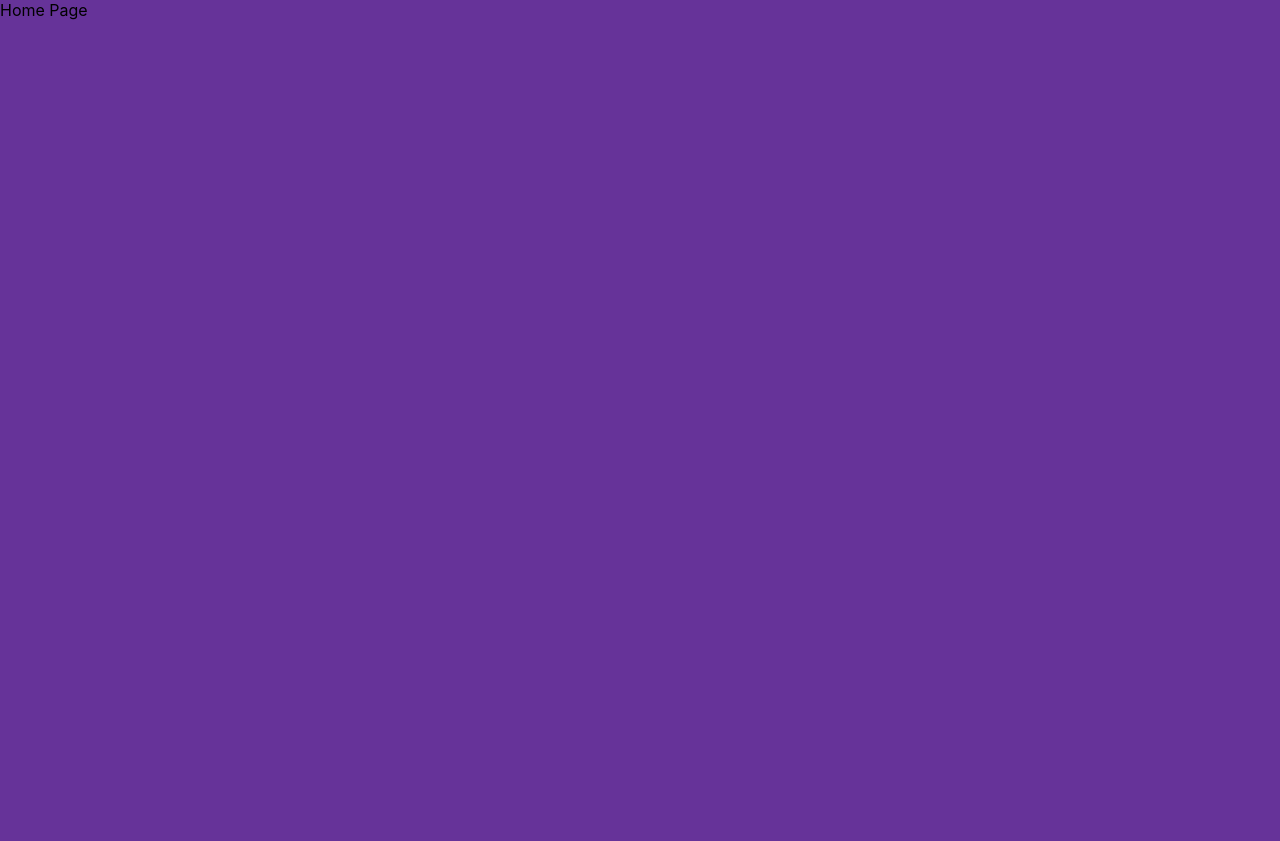
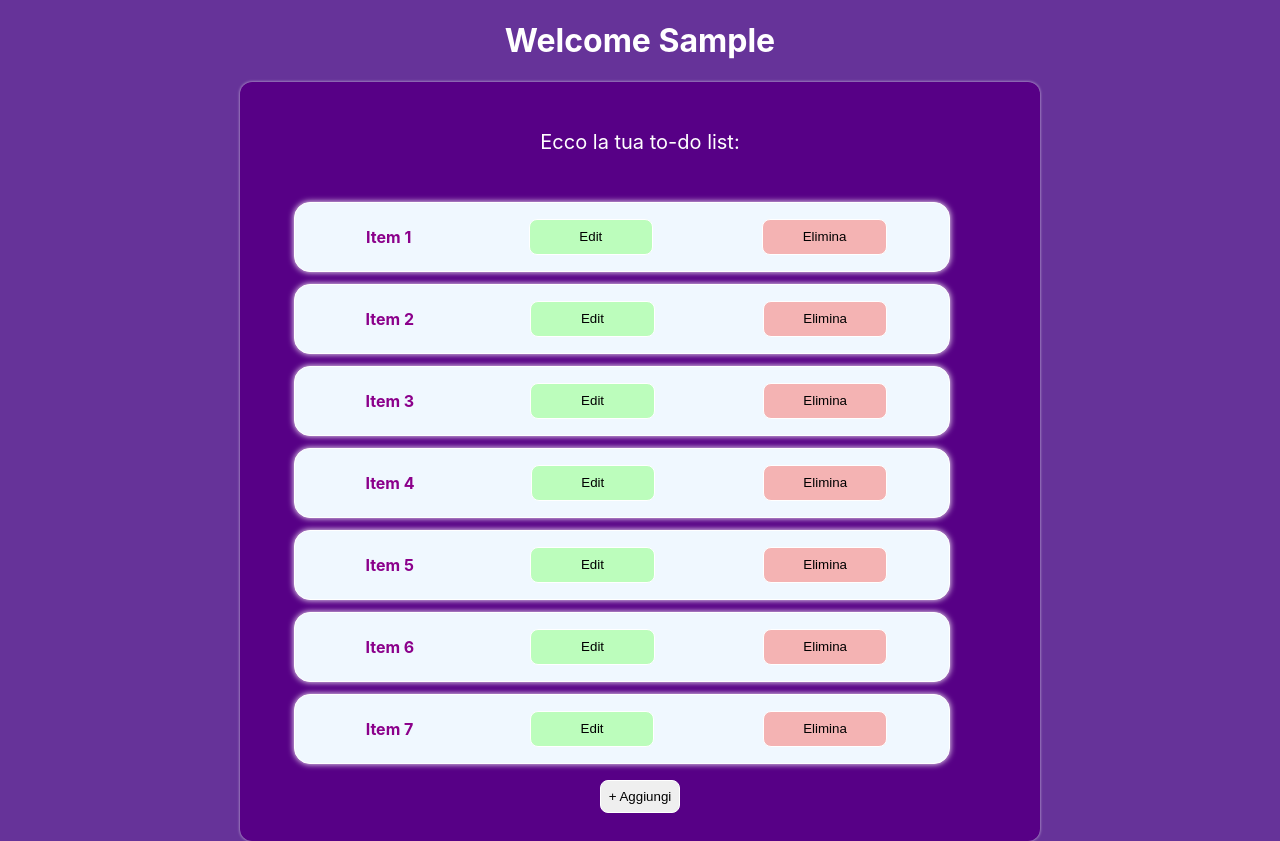
Before and after one commit to kastellai/testing_project, a React (Create React App) app: page / in a window 1280 px wide. Both pictures are taken after typing "Sample", "Sample123" into the empty fields and a click on the input "LOGIN". Before the commit the page ends 800 px from the top, so only its background shows below. Built offline with nearby package versions, Linux system fonts and the light colour scheme.

Commit message:
add ListItem and TodoList component for HomePage

```diff
--- /dev/null
+++ b/src/components/ListItem/index.jsx
@@ -0,0 +1,14 @@
+import "../ListItem/style.css"
+
+const ListItem = ({content}) => {
+
+    return (
+        <li className="listItem">
+            <div className="listItem__text">{content}</div>
+            <button className="listItem__btn-edit">Edit</button>
+            <button className="listItem__btn-delete">Elimina</button>
+        </li>
+    );
+}
+
+export default ListItem;
--- /dev/null
+++ b/src/components/ListItem/style.css
@@ -0,0 +1,36 @@
+.listItem {
+    padding: 16px;
+    width: 90%;
+    display: flex;
+    column-gap: 16px;
+    justify-content: space-around;
+    margin-top: 12px;
+    flex-wrap: wrap;
+
+    border: 1px solid white;
+    box-shadow: 0px 0px 6px 0px white;
+    background-color: aliceblue;
+    border-radius: 16px;
+}
+
+.listItem__text {
+    font-size: 16px;
+    color: darkmagenta;
+    font-weight: 700;
+    padding: 8px;
+}
+
+button {
+    border-radius: 8px;
+    border: 1px solid white;
+    padding: 8px;
+    width: 20%;
+}
+
+.listItem__btn-edit {
+    background-color: rgb(188, 253, 188);
+}
+
+.listItem__btn-delete {
+    background-color: rgb(244, 179, 179);
+}
--- /dev/null
+++ b/src/components/TodoList/index.jsx
@@ -0,0 +1,30 @@
+import ListItem from "./../ListItem"
+import "../TodoList/style.css"
+
+const items = [
+    "Item 1",
+    "Item 2",
+    "Item 3",
+    "Item 4",
+    "Item 5",
+    "Item 6",
+    "Item 7",
+]
+
+const TodoList = () => {
+    return(
+        <>
+            <div className="todoList__wrapper">
+                <p className="todoList__header">Ecco la tua to-do list:</p>
+                <ul>
+                    {items.map((item, index) => <ListItem key={index} content={item}/>)}
+                </ul>
+                <div>
+                    <button className="todoList__btn-add">+ Aggiungi</button>
+                </div>
+            </div>
+        </>
+    );
+}
+
+export default TodoList;
--- /dev/null
+++ b/src/components/TodoList/style.css
@@ -0,0 +1,32 @@
+.todoList__wrapper {
+    padding-top: 28px;
+    padding-bottom: 28px;
+    padding-left: 16px;
+    padding-right: 16px;
+
+    width: 60%;
+    border-radius: 12px;
+    box-shadow: 0px 0px 3px 0px rgba(255, 255, 255, 0.7);
+    background-color: rgb(87, 0, 134);
+
+    justify-self: center;
+    display: flex;
+    flex-direction: column;
+    align-items: center;
+}
+
+.todoList__btn-add {
+    width: 100%;
+
+}
+
+.todoList__header {
+    align-self: center;
+    font-size: 20px;
+    color: white;
+}
+
+.todoList__wrapper > ul {
+    padding: 0px;
+    width: 90%;
+}
--- a/src/pages/HomePage/index.jsx
+++ b/src/pages/HomePage/index.jsx
@@ -1,7 +1,14 @@
+import "../HomePage/style.css"
+import TodoList from "./../../components/TodoList"
 
 
-const HomePage = () => {
-    return (<div>Home Page</div>);
+const HomePage = ({userName}) => {
+    return (
+        <div>
+            <h1>Welcome {userName}</h1>
+            <TodoList />
+        </div>
+    );
 }
 
 export default HomePage;
--- /dev/null
+++ b/src/pages/HomePage/style.css
@@ -0,0 +1,5 @@
+
+h1 {
+    color: white;
+    justify-self: center;
+}
```
